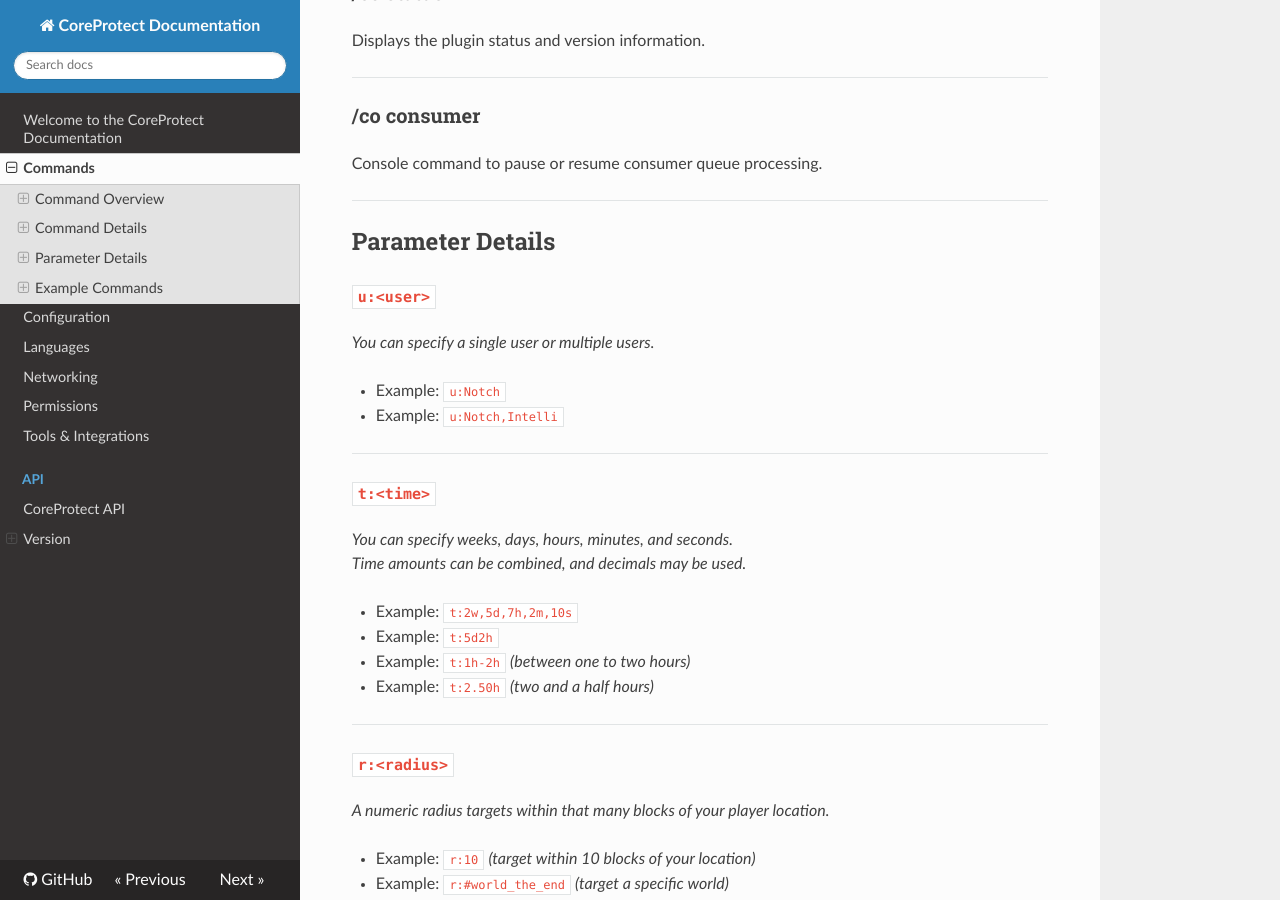
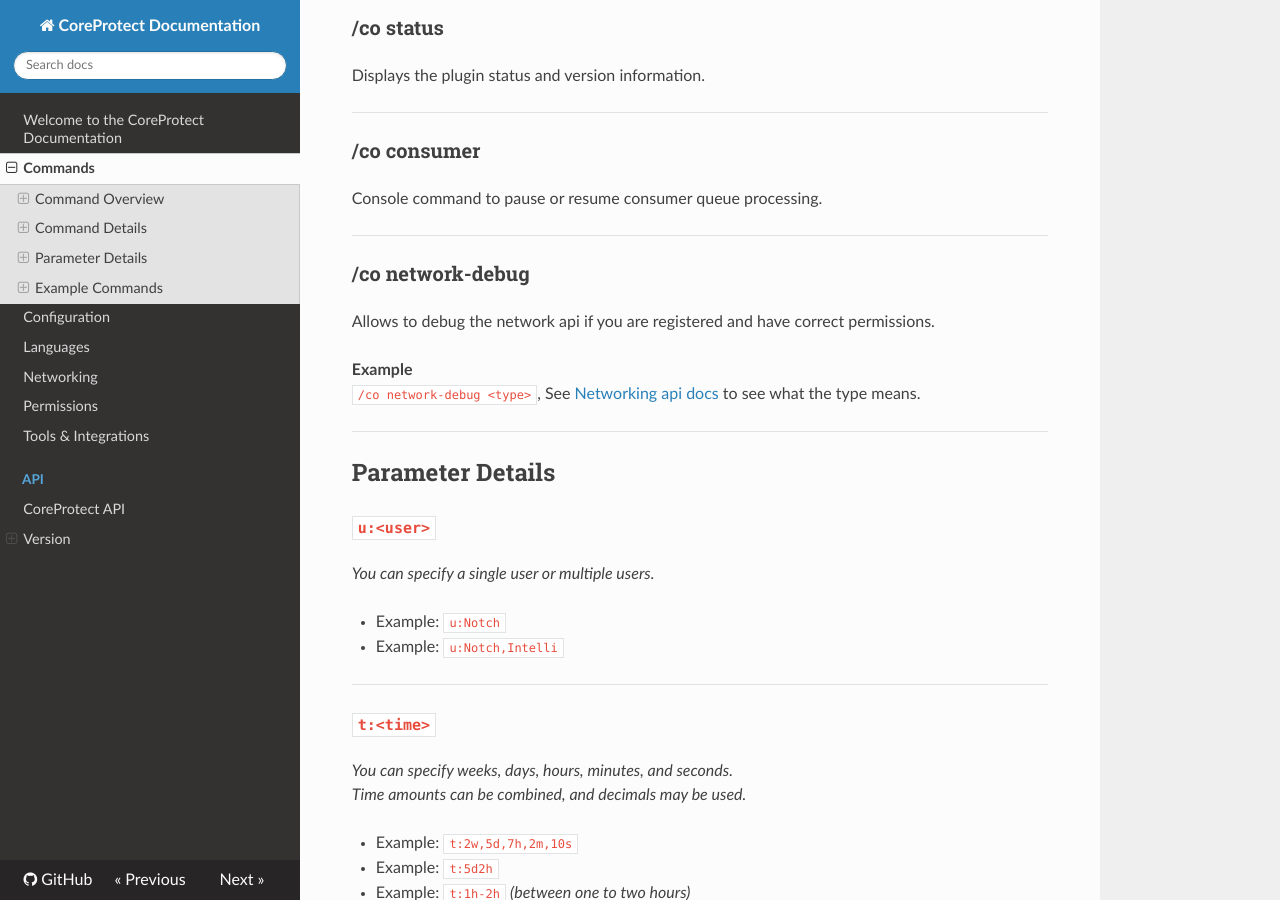
Before and after one commit to PlayPro/CoreProtect, an MkDocs documentation site: the page built from docs/commands.md, in a window 1280 px wide and 900 px high, scrolled down 3398 px. Built offline with MkDocs 1.6.1, drawn with Linux system fonts in a browser that asks for light colours; nearby versions of some CDN libraries; some of the changed text lies outside the part shown.

Commit message:
correct documentation

```diff
--- a/docs/commands.md
+++ b/docs/commands.md
@@ -5,17 +5,18 @@ ___
 
 ## Command Overview
 
-| Command | Description |
-| --- | --- |
-| [/co help](#co-help) | Display a list of commands |
-| [/co inspect](#co-inspect) | Toggle the inspector |
-| [/co lookup](#co-lookup) | Lookup block data |
-| [/co rollback](#co-rollback) | Rollback block data |
-| [/co restore](#co-restore) | Restore block data |
-| [/co purge](#co-purge) | Delete old block data |
+| Command | Description                   |
+| --- |-------------------------------|
+| [/co help](#co-help) | Display a list of commands    |
+| [/co inspect](#co-inspect) | Toggle the inspector          |
+| [/co lookup](#co-lookup) | Lookup block data             |
+| [/co rollback](#co-rollback) | Rollback block data           |
+| [/co restore](#co-restore) | Restore block data            |
+| [/co purge](#co-purge) | Delete old block data         |
 | [/co reload](#co-reload) | Reload the configuration file |
-| [/co status](#co-status) | View the plugin status |
-| [/co consumer](#co-consumer) | Toggle consumer processing |
+| [/co status](#co-status) | View the plugin status        |
+| [/co consumer](#co-consumer) | Toggle consumer processing    |
+| [/co network-debug](#co-network-debug) | Debug Networking Api |
 
 ### Alias Commands
 
@@ -123,6 +124,13 @@ ___
 ### /co consumer
 Console command to pause or resume consumer queue processing.
 ___
+
+### /co network-debug
+Allows to debug the network api if you are registered and have correct permissions.
+
+**Example**
+`/co network-debug <type>`, See [Networking api docs](/networking) to see what the type means.
+---
 
 
 ## Parameter Details
```
Also changed, not shown: docs/index.md (+3 -0 lines), docs/permissions.md (+3 -1 lines), docs/tools-integrations.md (+1 -1 lines).
